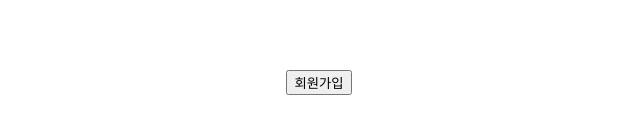
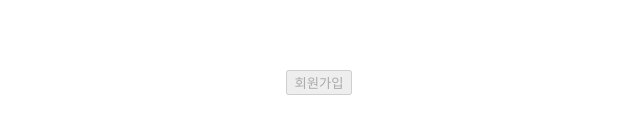
Before and after one commit to rkgh17/ToDoList_Project, a React (Create React App) app in the folder todolist/front/: page /signup in a window 1280 px wide. Shown: the part 556-690 px from the top of the page, without its empty margins (321-961 px from the left). Built offline with nearby package versions, Linux system fonts and the light colour scheme.

Commit message:
Back _ mybatis _ userinfo

```diff
--- a/todolist/front/src/routes/SignUp.js
+++ b/todolist/front/src/routes/SignUp.js
@@ -1,4 +1,5 @@
 import { useState } from "react";
+import { useNavigate } from "react-router-dom";
 import "./Routes.css";
 import axios from "axios";
 
@@ -15,17 +16,18 @@ function SignUp() {
   // 유효성 검사 (일단 비밀번호만)
   const [isPasswordConfirm, setIsPasswordConfirm] = useState(false);
 
+  // 값 추적
   const handleInputUserId = (e) => {
     setUserId(e.target.value);
   };
   const handleInputUserName = (e) => {
     setUserName(e.target.value);
   };
-
   const handleInputUserPw = (e) => {
     setUserPw(e.target.value);
   };
 
+  // 비밀번호 검사
   const handleInputUserPwCheck = (e) => {
     setUserPwCheck(e.target.value);
     if (inputUserPw === e.target.value) {
@@ -52,13 +54,20 @@ function SignUp() {
       })
       .then((res) => {
         alert("회원가입 완료");
+        goToLogin();
       })
       .catch();
+  };
+
+  const navigate = useNavigate();
+  const goToLogin = () => {
+    navigate("/login");
   };
 
   return (
     <div className="Main">
       <header className="Header">
+        <form>
           <div style={{ display: "flex", flexDirection: "column" }}>
             <div>회원가입</div>
 
@@ -105,10 +114,16 @@ function SignUp() {
           </div>
 
           <div>
-          <button className="" onClick={onClickSignUp}>
+            <button
+              type="submit"
+              className=""
+              onClick={onClickSignUp}
+              disabled={!isPasswordConfirm}
+            >
               회원가입
             </button>
           </div>
+        </form>
       </header>
     </div>
   );
```
Also changed, not shown: 1 other file (tests, documents, lock files or other folders). Lines whose indentation alone changed are shown as unchanged.
